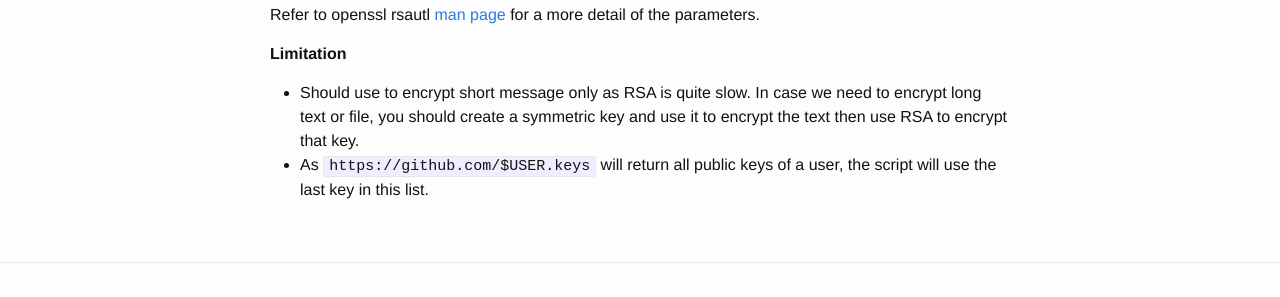
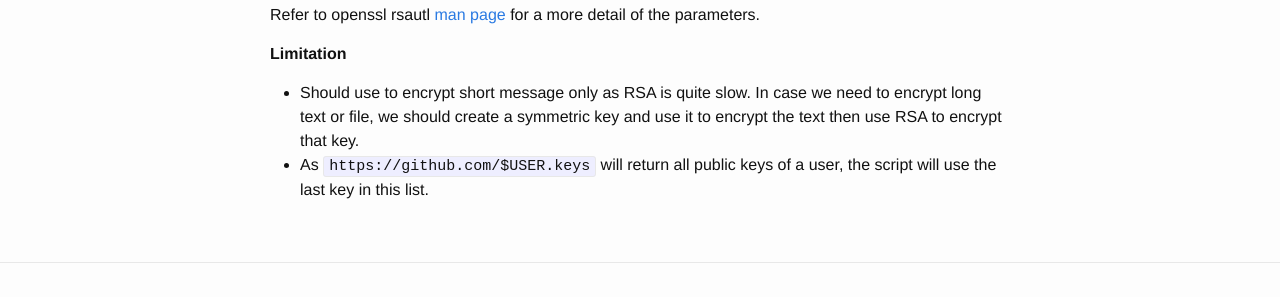
Before and after one commit to zinh/zinh.github.io, a Jekyll site: the page built from _posts/2018-07-18-end-to-end-encryption-using-ssh-key-pair.md, in a window 1280 px wide. Shown: the part 685-982 px from the top of the page. Built offline with Jekyll 4.4.1, drawn with Linux system fonts in a browser that asks for light colours.

Commit message:
Fix word

```diff
--- a/_posts/2018-07-18-end-to-end-encryption-using-ssh-key-pair.md
+++ b/_posts/2018-07-18-end-to-end-encryption-using-ssh-key-pair.md
@@ -33,5 +33,5 @@ Receiver will need his private key to recover the original text(also using `open
 Refer to openssl rsautl [man page](https://www.openssl.org/docs/man1.1.0/apps/openssl-rsautl.html){:target="_blank"}{:rel="nofollow"} for a more detail of the parameters.
 
 __Limitation__
-- Should use to encrypt short message only as RSA is quite slow. In case we need to encrypt long text or file, you should create a symmetric key and use it to encrypt the text then use RSA to encrypt that key.
+- Should use to encrypt short message only as RSA is quite slow. In case we need to encrypt long text or file, we should create a symmetric key and use it to encrypt the text then use RSA to encrypt that key.
 - As `https://github.com/$USER.keys` will return all public keys of a user, the script will use the last key in this list.
```
